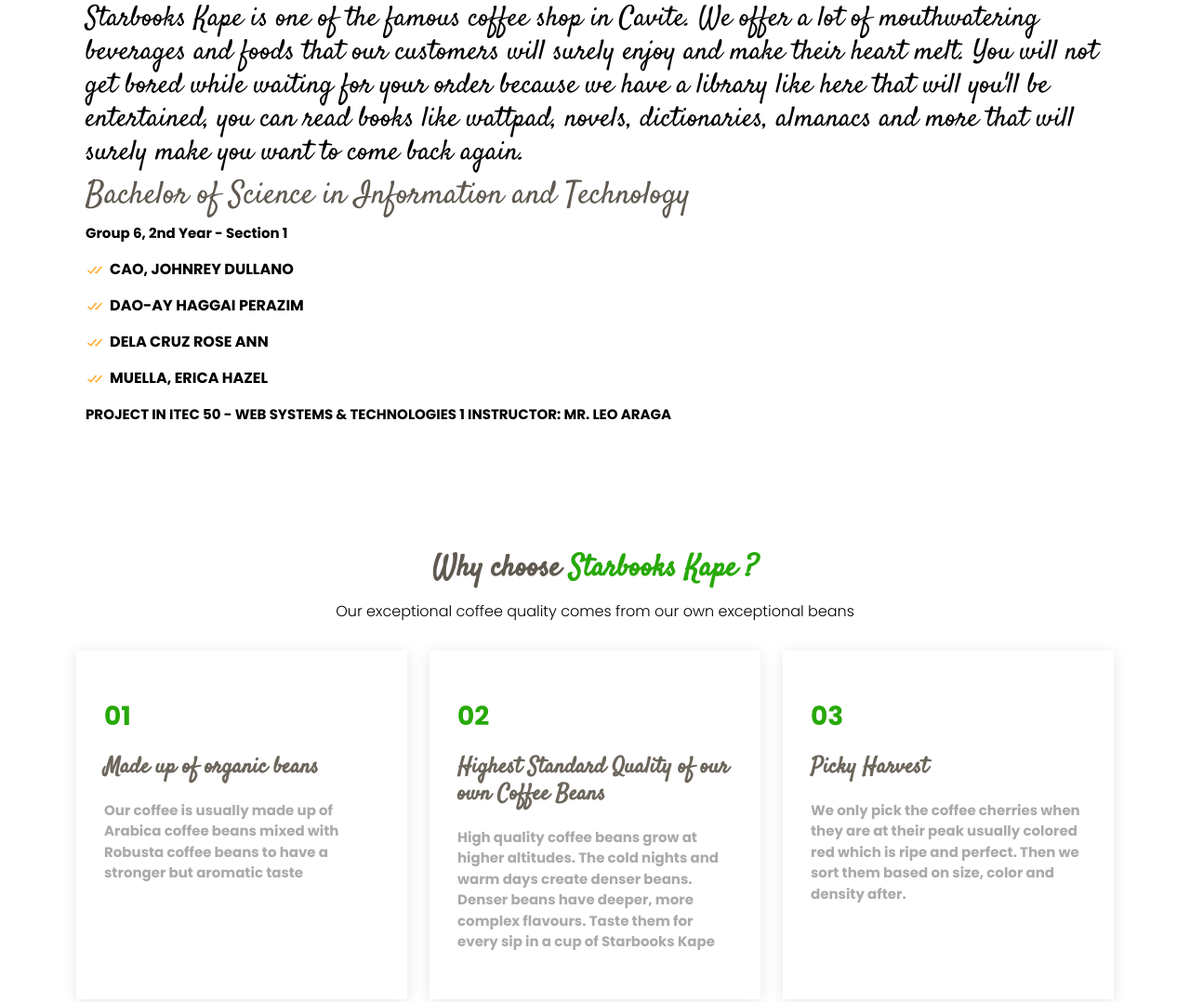
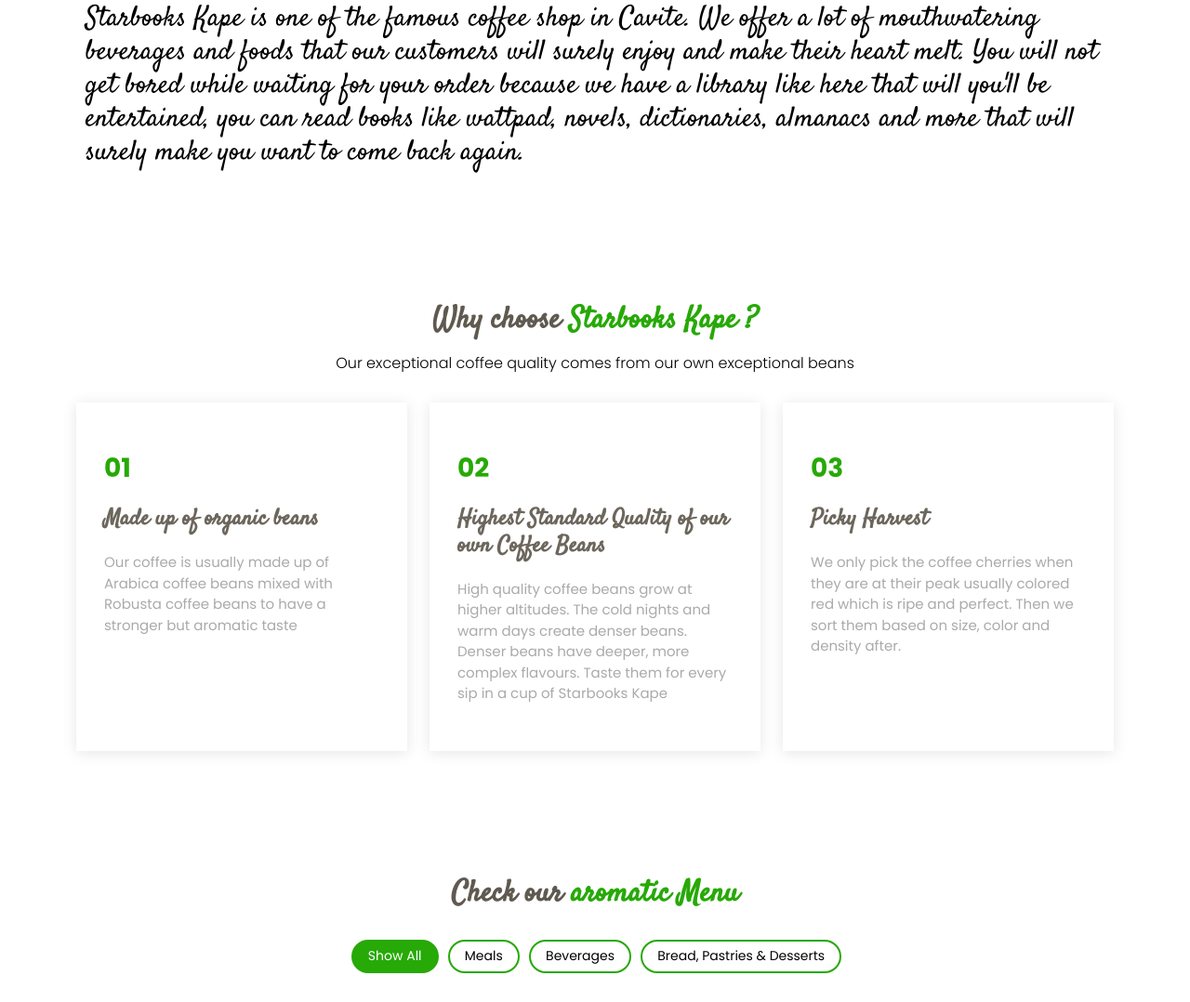
Before and after one commit to Group6-BSIT2/Starbooks-Kape, a plain HTML site: page index.html in a window 1280 px wide. Shown: the part 862-1940 px from the top of the page at 93% size. Drawn offline with Linux system fonts and the light colour scheme; a script that the page names is missing.

Commit message:
Update index.html

```diff
--- a/index.html
+++ b/index.html
@@ -110,25 +110,6 @@
 
             <div class="content">
               <h4>Starbooks Kape is one of the famous coffee shop in Cavite. We offer a lot of mouthwatering beverages and foods that our customers will surely enjoy and make their heart melt. You will not get bored while waiting for your order because we have a library like here that will you'll be entertained, you can read books like wattpad, novels, dictionaries, almanacs and more that will surely make you want to come back again. </h4>
-
-              <h3>Bachelor of Science in Information and Technology <strong></h3>
-              <p>
-                Group 6, 2nd Year - Section 1
-              </p>
-              <p class="fst-italic">
-
-              </p>
-              <ul>
-                <li><i class="bx bx-check-double"></i> CAO, JOHNREY DULLANO</li>
-                <li><i class="bx bx-check-double"></i> DAO-AY HAGGAI PERAZIM</li>
-                <li><i class="bx bx-check-double"></i> DELA CRUZ ROSE ANN</li>
-                <li><i class="bx bx-check-double"></i> MUELLA, ERICA HAZEL</li>
-              </ul>
-              <p>
-                PROJECT IN ITEC 50 - WEB SYSTEMS & TECHNOLOGIES 1
-                INSTRUCTOR: MR. LEO ARAGA
-              </p>
-
             </div>
 
           </div>
```
